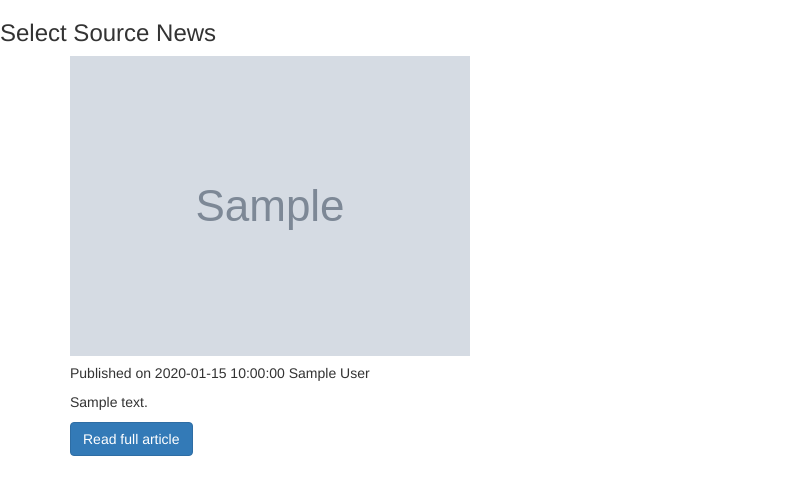
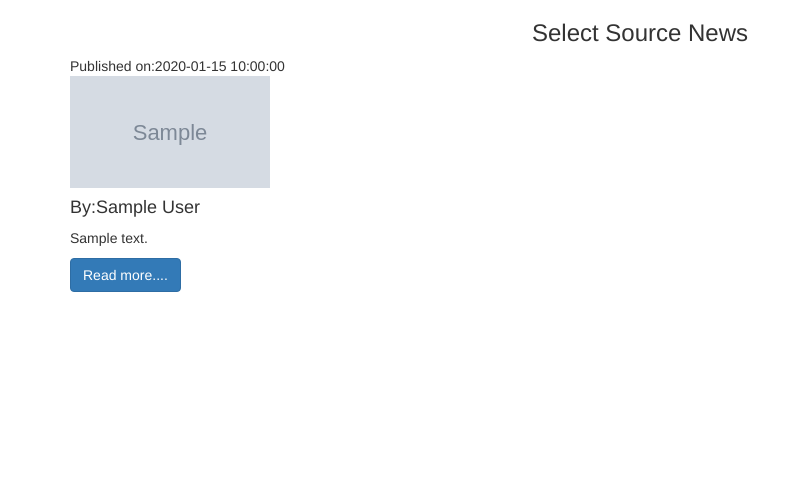
Before and after one commit to JohnKarima/news-hub, a Flask app: template app/templates/articles.html in a window 1280 px wide. Shown: the part 52-547 px from the top of the page, without its empty margins (0-808 px from the left). Run offline with Flask 2, Linux system fonts and the light colour scheme; the template is opened without the code that fills it: most values are stand-ins (such as "Sample title", 1, 10 or a date in 2020); grey boxes marked "Sample" are stand-in pictures; parts of the project's set-up code (start-up, migrations or seed data) failed here and were passed over; some libraries are stand-ins or nearby versions.

Commit message:
add styling to cards in articles.html

```diff
--- a/app/templates/articles.html
+++ b/app/templates/articles.html
@@ -1,15 +1,20 @@
 {% extends 'base.html'%}
 {% import 'macros.html' as macro%}
+
+{% block styles%}
+    {{ super() }}
+    <link rel="stylesheet" href="{{url_for('static',filename='css/articles.css')}}">
+{% endblock %}
 
 {% block content %}
 
 
-<h3> Select Source News</h3>
+<h3 class="text-center"> Select Source News</h3>
 
 <section class="bg-dark pt-">
     <div class="container" id="content">
             <div class="row">
-                {{ macro.article(article)}}
+                {{ macro.displayArticleList(article)}}
             </div>
         </div>
 </section>
--- a/app/templates/index.html
+++ b/app/templates/index.html
@@ -3,9 +3,9 @@
 
 {% block content %}
 
-<h3>News</h3>
+<h3 class="text-center">News</h3>
 
-<section class="bg-secondary">
+<section class="bg-warning">
     <div class="container" id="content">
 
         <div class="row">
--- a/app/templates/macros.html
+++ b/app/templates/macros.html
@@ -1,60 +1,44 @@
 {% macro displaySourceList(source_list) %}
+
+{% for source in source_list %}
+
+<div class="col-sm-4 mt-2">
+    <div class="card ">
+        <div class="card-header bg-danger text-center">
+            <a id="read" class="header section-link" href="articles/{{source.id}}"> <h3>{{source.name }}</h3></a>
+        </div>
+        <div class="card-body">
+            <p class="description">{{source.description|truncate(200)}}</p>
+        </div>
+    </div>
+</div>
+
+{% endfor %}
+{% endmacro %}
 
 
 
-{% for source in source_list %}
+{%  macro displayArticleList(article_list) %}
 
-<div class="col-sm-4 ">
+    {% for arts in article_list %}
 
-    <div class="card ">
-        <div class="card-header bg-warning text-center">
-            <a id="read" class="header section-link" href="articles/{{source.id}}"> <h3>{{source.name }}</h3></a>
+    <div class="col-sm-4 mt-5">
+        <div class="card">
+            <div class="card-header">Published on:{{arts.publishedAt}}</div>
+            <img class="card-img-top" src="{{arts.urlToImage}}"  alt="{{arts.name}}" style="width:200px;height:112px;">
+            <div class="card-body">
+            <h4 class="card-title">By:{{arts.author}}</h4>
+            <p class="card-text">{{arts.description |truncate(100)}}</p>
+            <a href="{{arts.url}}"  target="_blank" class="btn btn-primary">Read more....</a>
+            </div>
         </div>
-        <div class="card-body">
-            <p class="description">{{source.description|truncate(100)}}</p>
-        </div>
-
-
     </div>
-
-</div>
-
-{% endfor %}
 
 
 
 
-    <!-- {% for source in source_list %}
-    <div class="container">
-        <div class="row">
-            <div class="col-md-4">
 
-            <div class="card" style="width: 18rem;">
-            <div class="card-body">
-            <h5 class="card-title">{{ source.name}}</h5>
-            <p class="card-text"> {{ source.description|truncate(100)}}</p>
-            <a href="/articles/{{source.id}}" class="btn btn-primary">visit source</a>
-            </div>
-            </div>
-        </div>
-    </div>
-</div> -->
-
-
-        <!-- <li class="text-center">
-            <a href="/articles/{{source.id}}">
-                {{ source.name|truncate(100)}}</a>
-        </li> -->
-
-    {% endfor %}
-
-{% endmacro %}
-
-{%  macro article(article_list) %}
-
-    {% for arts in article_list %}
-
-    <div class="container">
+    <!-- <div class="container">
         <div class="row">
             <div class="col-md-4 mt-3">
             <div class="card">
@@ -70,7 +54,7 @@
             </div>
             </div>
         </div>
-    </div>
+    </div> -->
 
 <!--
     <div class="col-md-4 mt-3">
```
